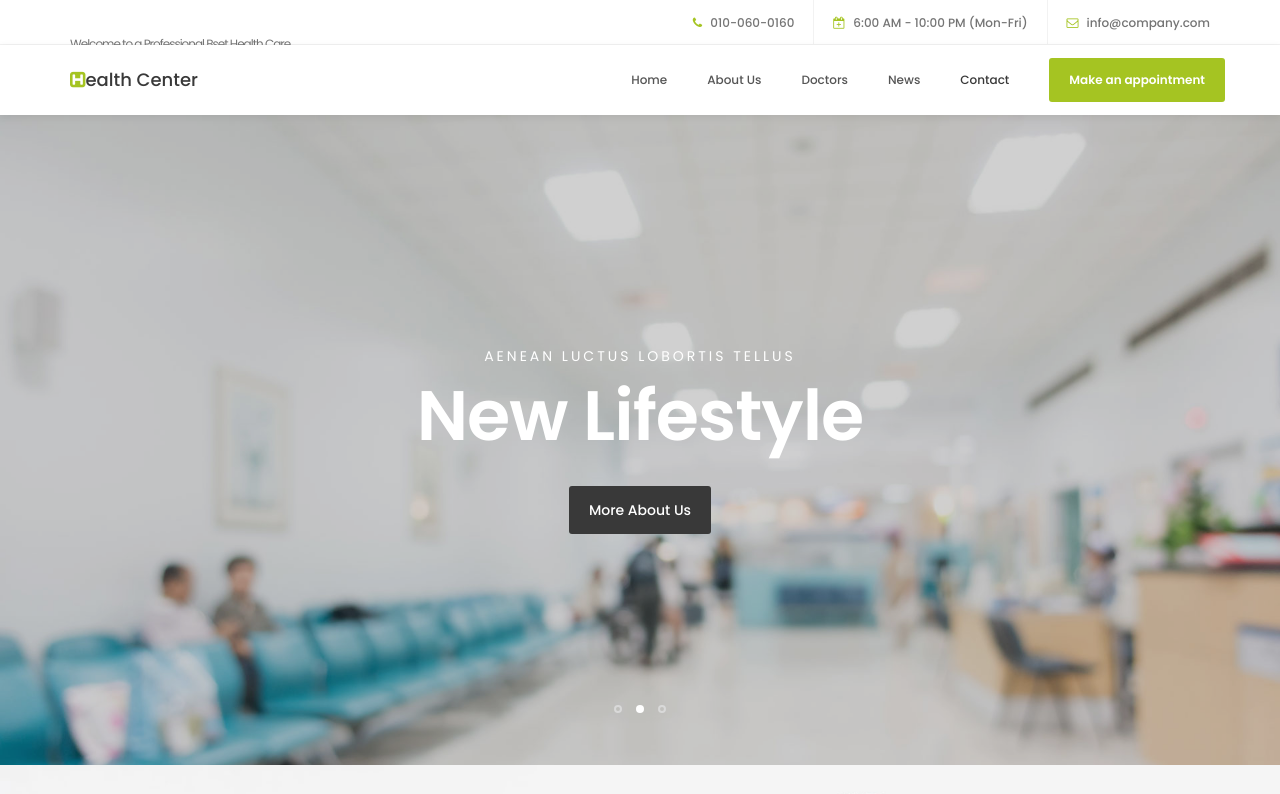
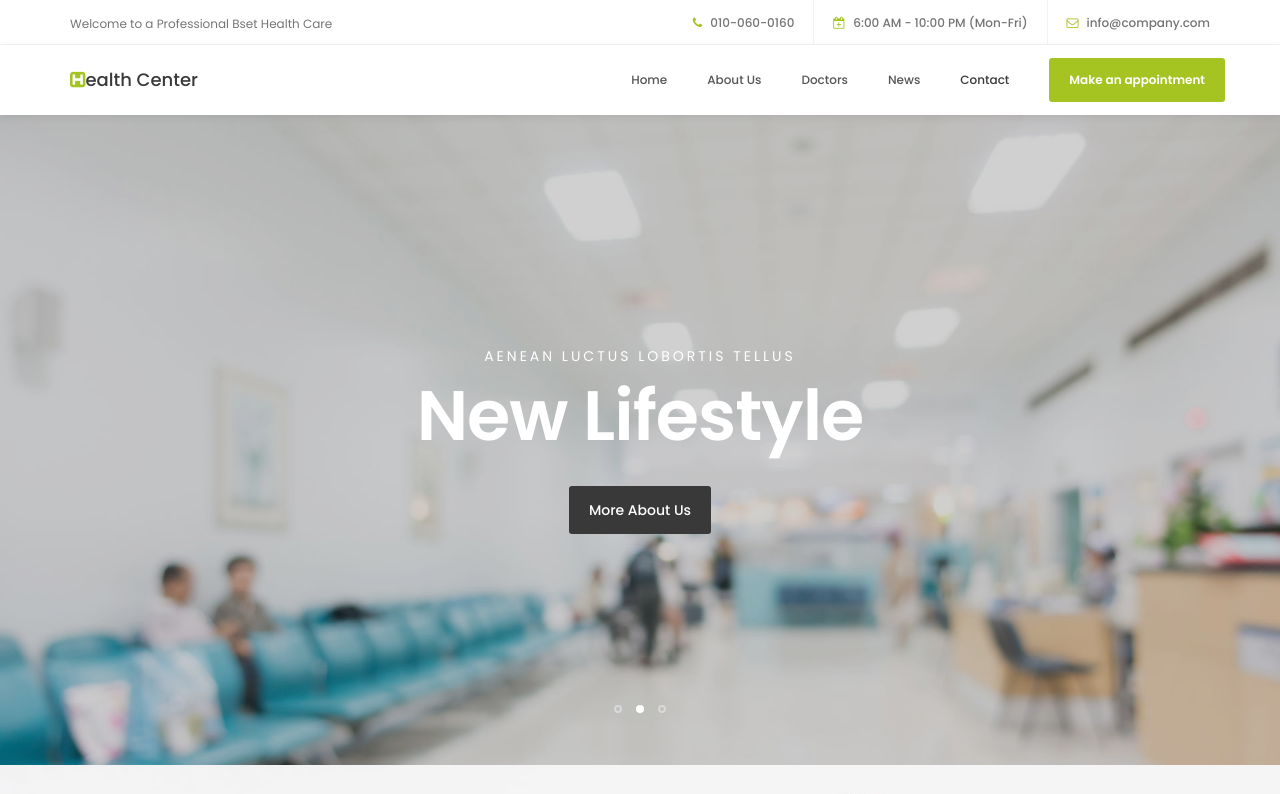
Before and after one commit to anil1980deveng/devops_code, a plain HTML site: page index.html in a window 1280 px wide. Shown: the top 794 px of the page. Drawn offline with Linux system fonts and the light colour scheme.

Commit message:
modified code

```diff
--- a/index.html
+++ b/index.html
@@ -45,7 +45,7 @@ http://www.tooplate.com/view/2098-health
                <div class="row">
 
                     <div class="col-md-4 col-sm-5">
-			    <h1> <p>Welcome to a Professional Bset Health Care</p> <h1>
+			    <p>Welcome to a Professional Bset Health Care</p>
                     </div>
 
                     <div class="col-md-8 col-sm-7 text-align-right">
```
